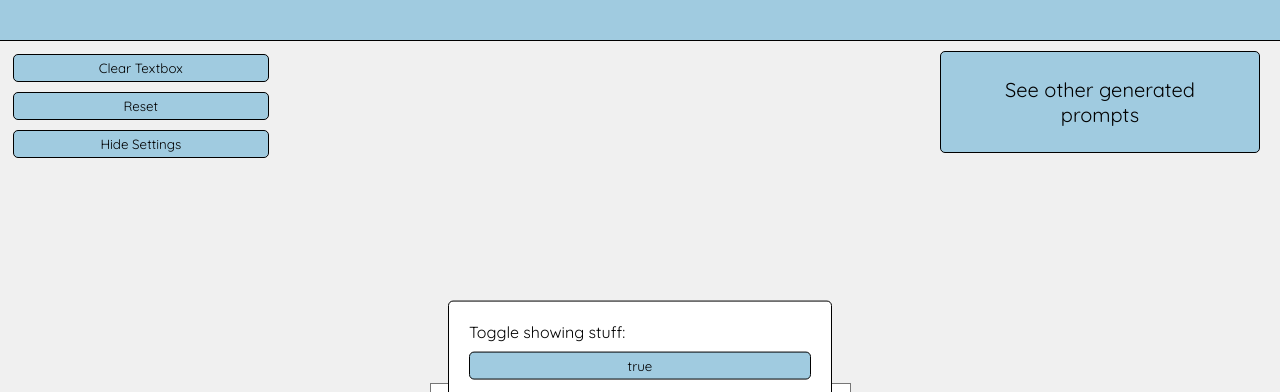
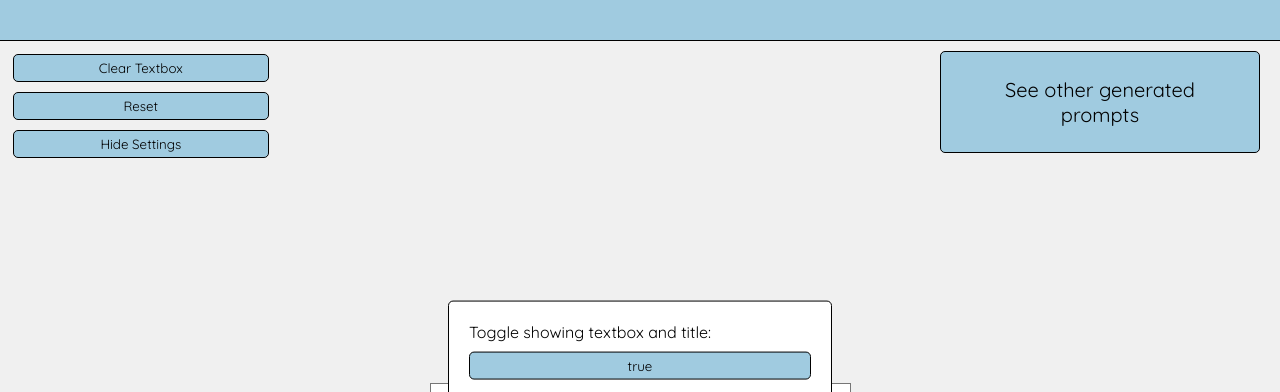
Before and after one commit to Swalawaga/brickhack, a website: page index.html in a window 1280 px wide. Both pictures are taken after a click on the button "Settings". Shown: the top 392 px of the page. Drawn offline with Linux system fonts and the light colour scheme; no server answers; a web font is replaced by a local one.

Commit message:
final stuff

```diff
--- a/assets/css/styles.css
+++ b/assets/css/styles.css
@@ -3,7 +3,7 @@ body {
     font-family: "Quicksand", sans-serif, Arial;
     padding: 0;
     margin: 0;
-    height: 4000px;
+    height: auto;
 }
 
 nav {
@@ -173,7 +173,3 @@ iframe.test1 {
 .container2 {
     text-align: center;
 }
-
-body {
-    overflow: hidden;
-}
--- a/index.html
+++ b/index.html
@@ -39,9 +39,9 @@
         <div id="settingsDiv" class="show">
           <!-- <label for="setting1">Full screen iframe:</label><br> -->
           <!-- <button onclick="toggleFull(this)">false</button> -->
-          <label for="setting3">Toggle showing stuff:</label><br>
+          <label for="setting3">Toggle showing textbox and title:</label><br>
           <button onclick="toggleShowStuff(this)">true</button>
-          <label for="setting2">Toggle Iframe(Experimental/Needed for
+          <label for="setting2">Toggle Iframe (Experimental/Needed for
           complicated stuff): </label><br>
           <button onclick="toggleIframe(this)">false</button>
           <!-- <input type="submit" value="Save"> -->
```
